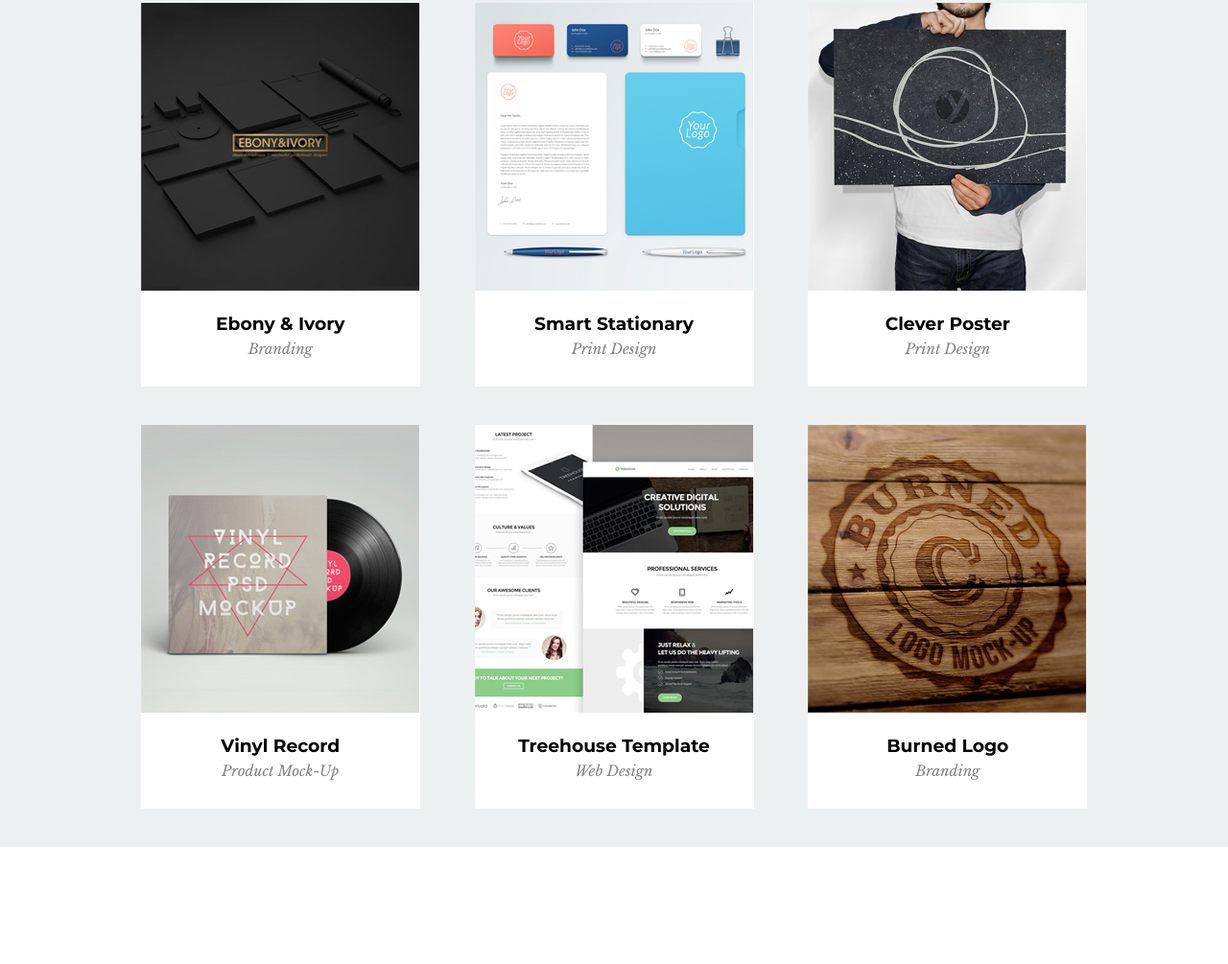
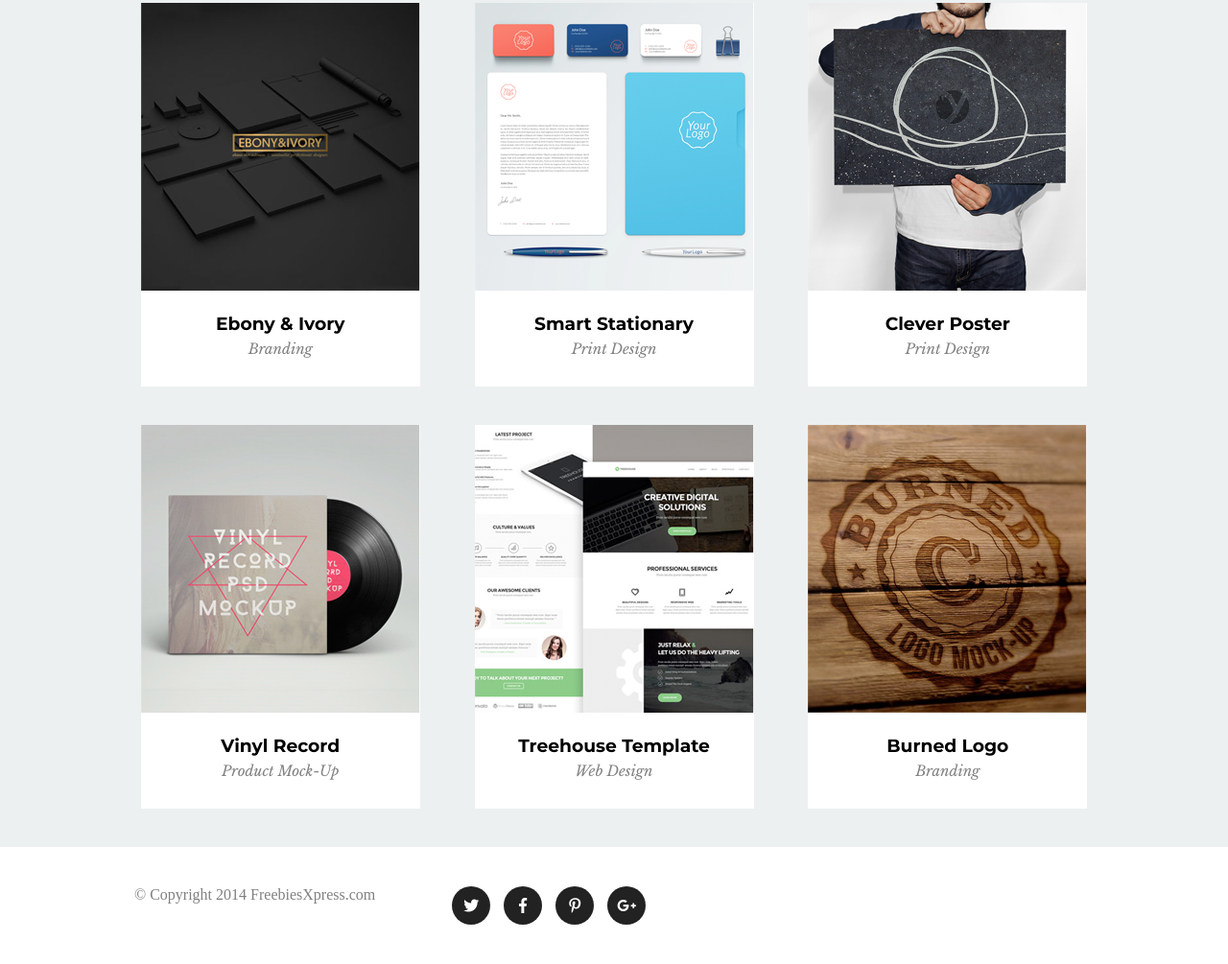
Before and after one commit to Vpartyzan/projekt-z-task-runnerem, a website: page index.html in a window 1280 px wide. Shown: the part 1745-2750 px from the top of the page at 96% size. Before the commit the page ends 2628 px from the top, so only its background shows below. Drawn offline with nearby package versions, Linux system fonts and the light colour scheme.

Commit message:
Add html & style for section Footer

```diff
--- a/index.html
+++ b/index.html
@@ -134,5 +134,35 @@
                 </div>
             </div>
         </section>
+
+        <footer>
+            <div class="container">
+                <div class="wrapper">
+                    <p>© Copyright 2014 FreebiesXpress.com</p>
+                    <ul>
+                        <li>
+                            <a class="footer-icon-wrapper" href="#">
+                                <i class="fab fa-twitter"></i>
+                            </a>
+                        </li>
+                        <li>
+                            <a class="footer-icon-wrapper" href="#">
+                                <i class="fab fa-facebook-f"></i>
+                            </a>
+                        </li>
+                        <li>
+                            <a class="footer-icon-wrapper" href="#">
+                                <i class="fab fa-pinterest-p"></i>
+                            </a>
+                        </li>
+                        <li>
+                            <a class="footer-icon-wrapper" href="#">
+                                <i class="fab fa-google-plus-g"></i>
+                            </a>
+                        </li>
+                    </ul>
+                </div>
+            </div>
+        </footer>
     </body>
 </html>
--- a/sass/style.scss
+++ b/sass/style.scss
@@ -209,3 +209,40 @@ body {
         color: grey;
     }
 }
+
+/* Footer */
+
+footer {
+    position: relative;
+}
+
+.wrapper {
+    display: inline-flex;
+    margin: 25px auto 25px auto;
+    p {
+        margin-left: 50px;
+        color: grey;
+    }
+    ul {
+        margin-left: 40px;
+        list-style-type: none;
+    }
+    li {
+        display: inline-block;
+        margin-right: 10px;
+        position: relative;
+    }
+    a {
+        width: 40px;
+        height: 40px;
+        background-color: #222222;
+        border-radius: 50%;
+        justify-content: center;
+        align-items: center;
+        display: flex;
+        text-decoration: none;
+    }
+    i {
+        color: white;
+    }
+}
```
Also changed, not shown: css/style.css, 1 other file.
